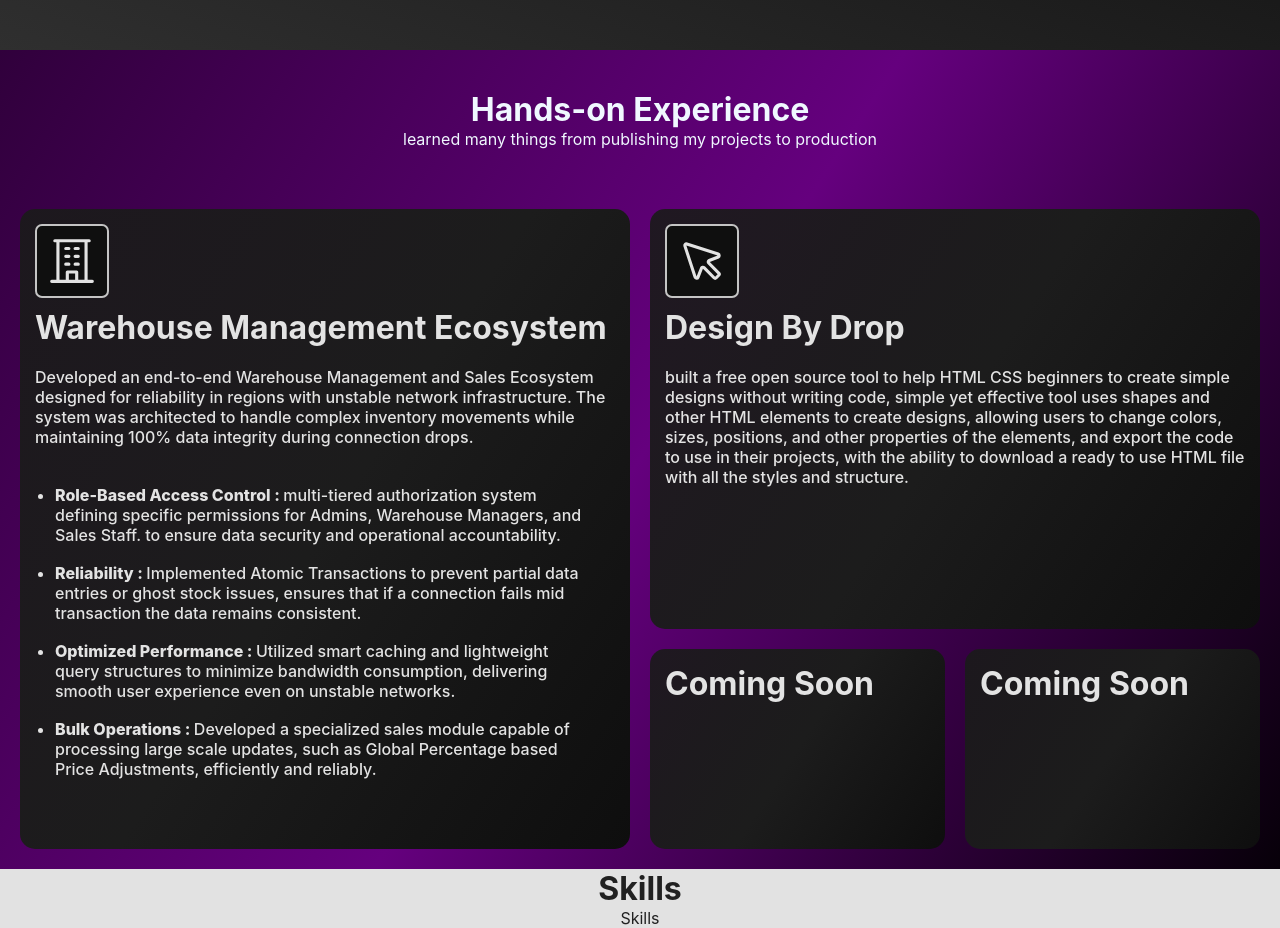
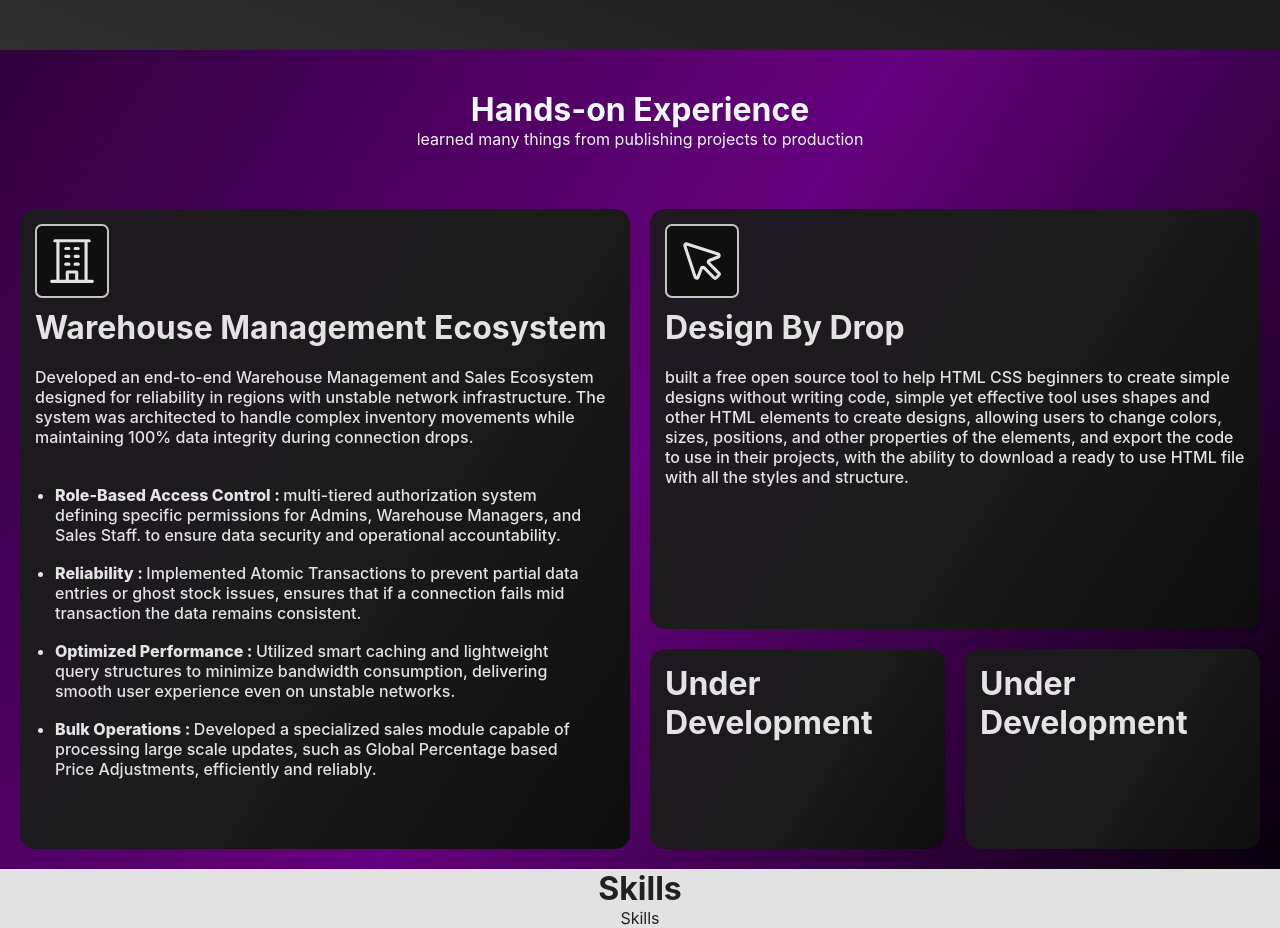
Before and after one commit to 249f/my_cv, a React (Create React App) app: page / in a window 1280 px wide. Shown: the part 900-1828 px from the top of the page. Built offline with nearby package versions, Linux system fonts and the light colour scheme; a web font is replaced by a local one.

Commit message:
not much

```diff
--- a/src/pages/LandingPage.js
+++ b/src/pages/LandingPage.js
@@ -34,7 +34,7 @@ const LandingPage = () => {
             <div className='projects'>
                 <div className='projects-title'>
                     <h1> Hands-on Experience </h1>
-                    <p> learned many things from publishing my projects to production </p>
+                    <p> learned many things from publishing projects to production </p>
                 </div>
 
                 {/* projects cards */}
@@ -72,7 +72,7 @@ const LandingPage = () => {
                     </a>
 
                     <a href='https://google.com' className='d3-card'>
-                        <h1> Coming Soon </h1>
+                        <h1> Under Development </h1>
                         <p>
 
                         </p>
@@ -80,7 +80,7 @@ const LandingPage = () => {
                     </a>
 
                     <a href='https://google.com' className='d4-card'>
-                        <h1> Coming Soon </h1>
+                        <h1> Under Development </h1>
                         <p>
 
                         </p>
```
